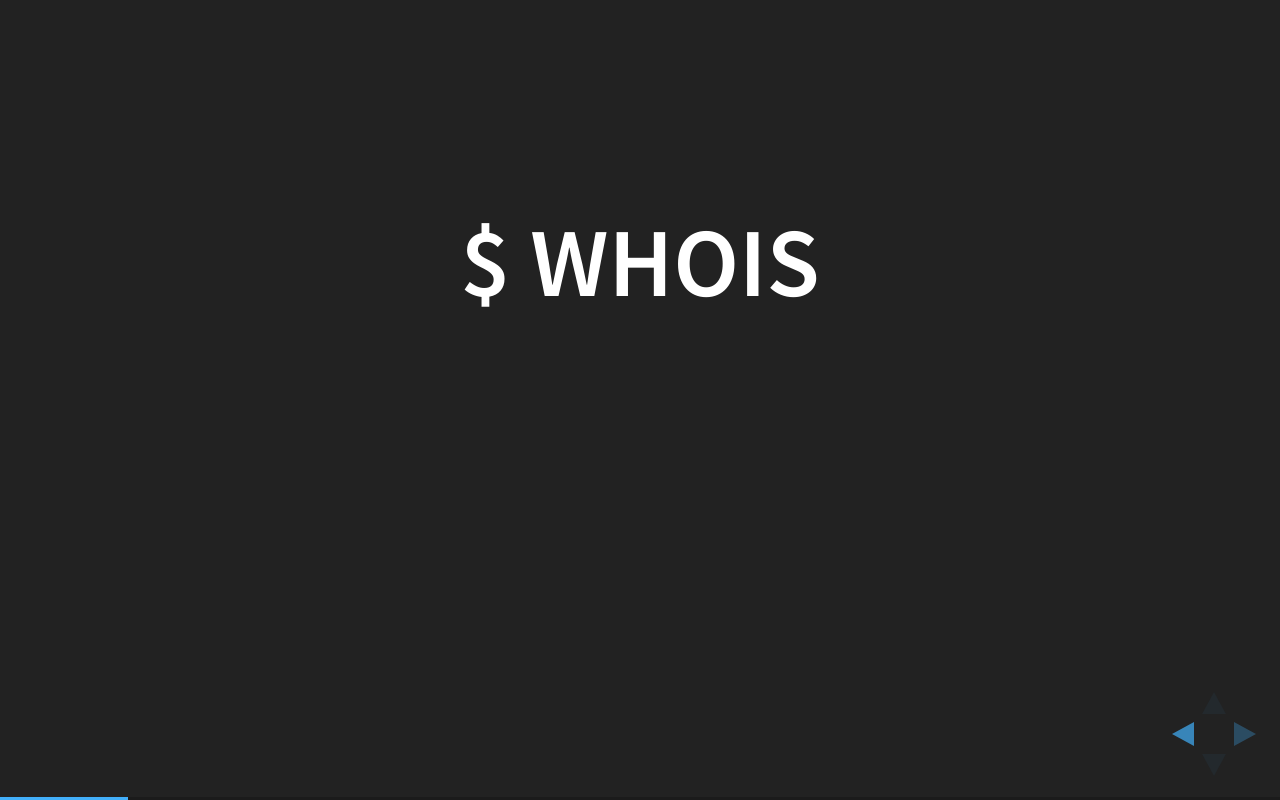
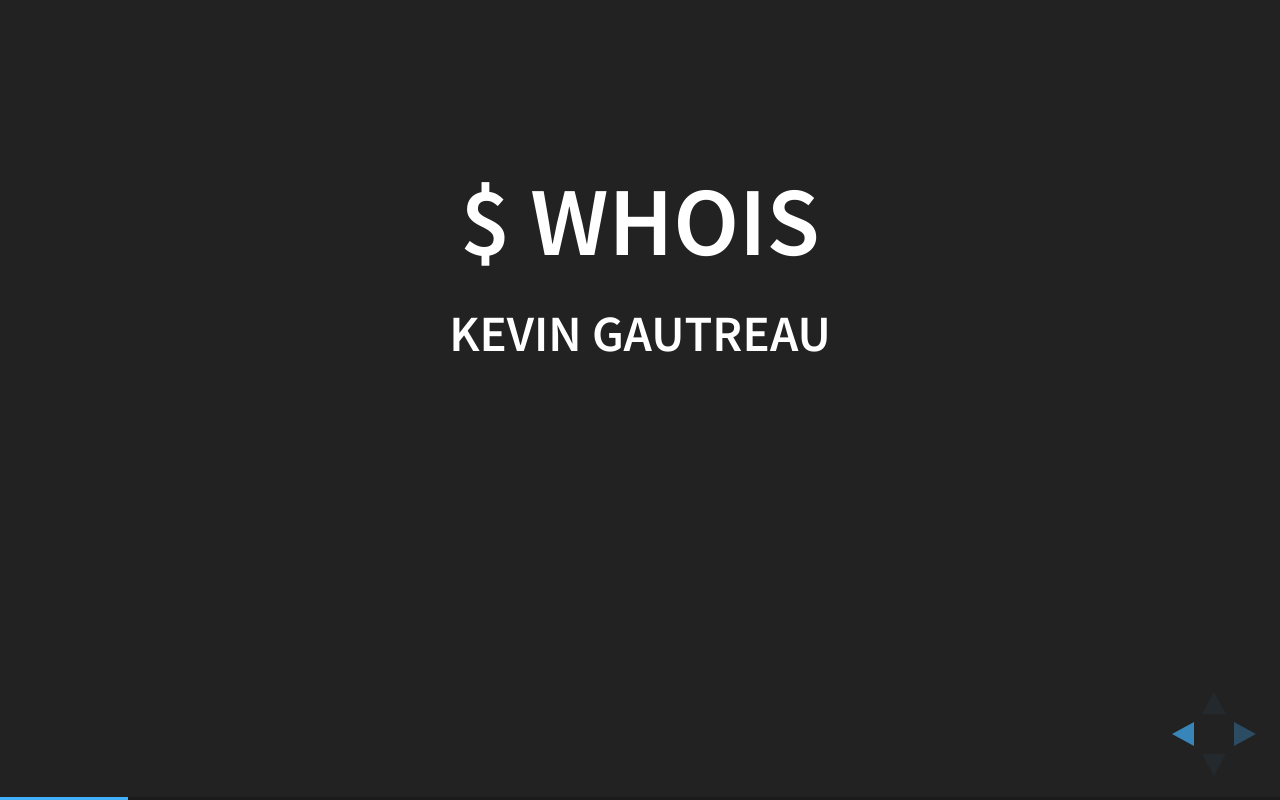
Before and after one commit to kgaut/talk-drupal8-quoi-de-neuf, a website: page index.html in a window 1280 px wide. Both pictures are taken after a click on the button 1251 px from the left and 734 px from the top of the page. Drawn offline with Linux system fonts and the light colour scheme.

Commit message:
Update bio

```diff
--- a/index.html
+++ b/index.html
@@ -49,6 +49,7 @@
 				</section>
 				<section>
 					<h1>$ whois</h1>
+					<h3>Kevin Gautreau</h3>
 					<ul>
 						<li class="fragment">Développeur web freelance</li>
 						<li class="fragment">PHP / Spécialisé drupal</li>
```
